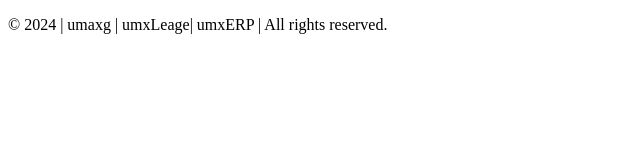
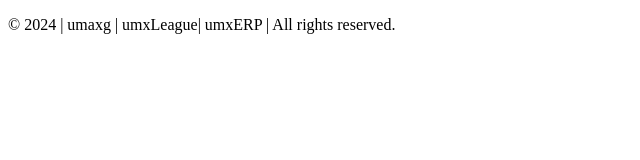
Before and after one commit to umaxg/umaxg.github.io, a plain HTML site: page index.html in a window 1280 px wide. Shown: the full height of the page, 0-640 px from the left. Drawn offline with Linux system fonts and the light colour scheme.

Commit message:
Update index.html

```diff
--- a/index.html
+++ b/index.html
@@ -10,7 +10,7 @@
 
     <!-- Footer -->
     <footer>
-        <p>&copy; 2024 | umaxg | umxLeage| umxERP | All rights reserved.</p>
+        <p>&copy; 2024 | umaxg | umxLeague| umxERP | All rights reserved.</p>
     </footer>
 </body>
 </html>
```
